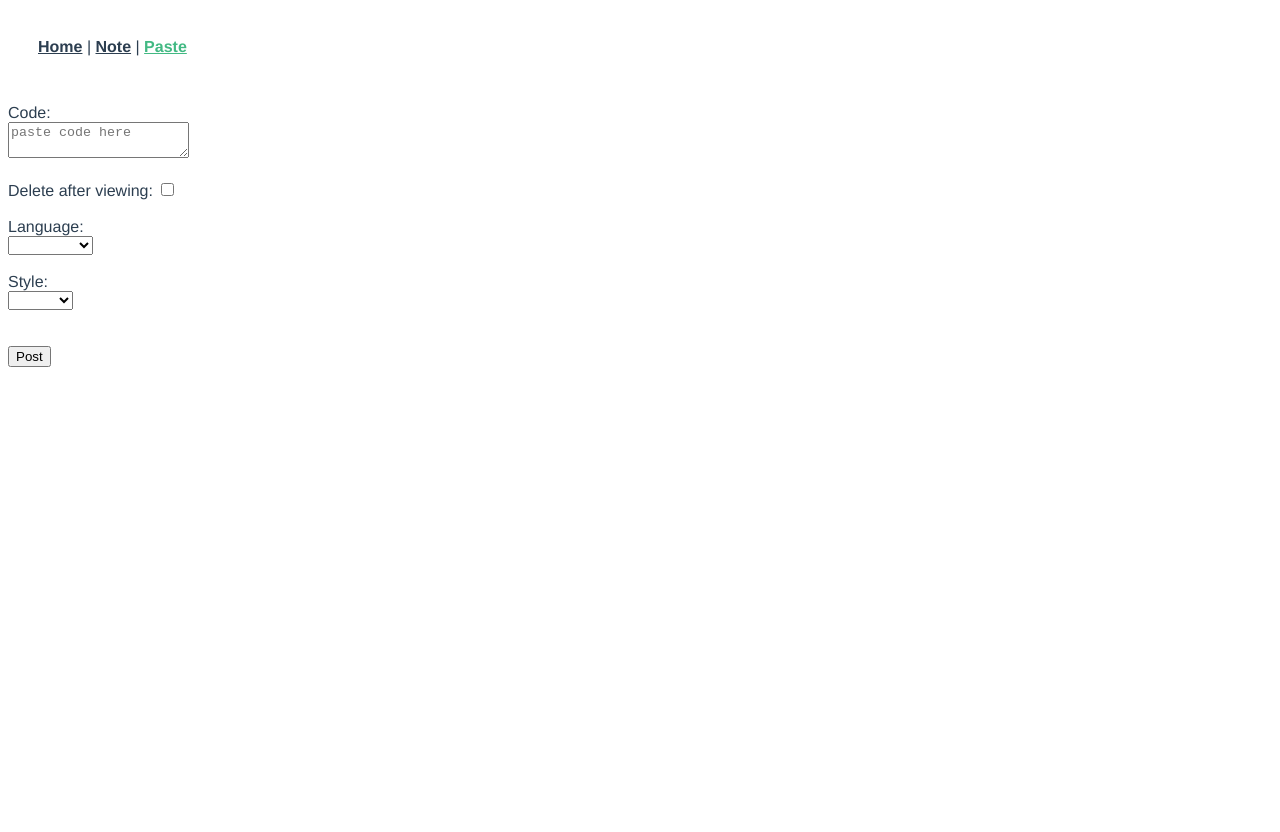
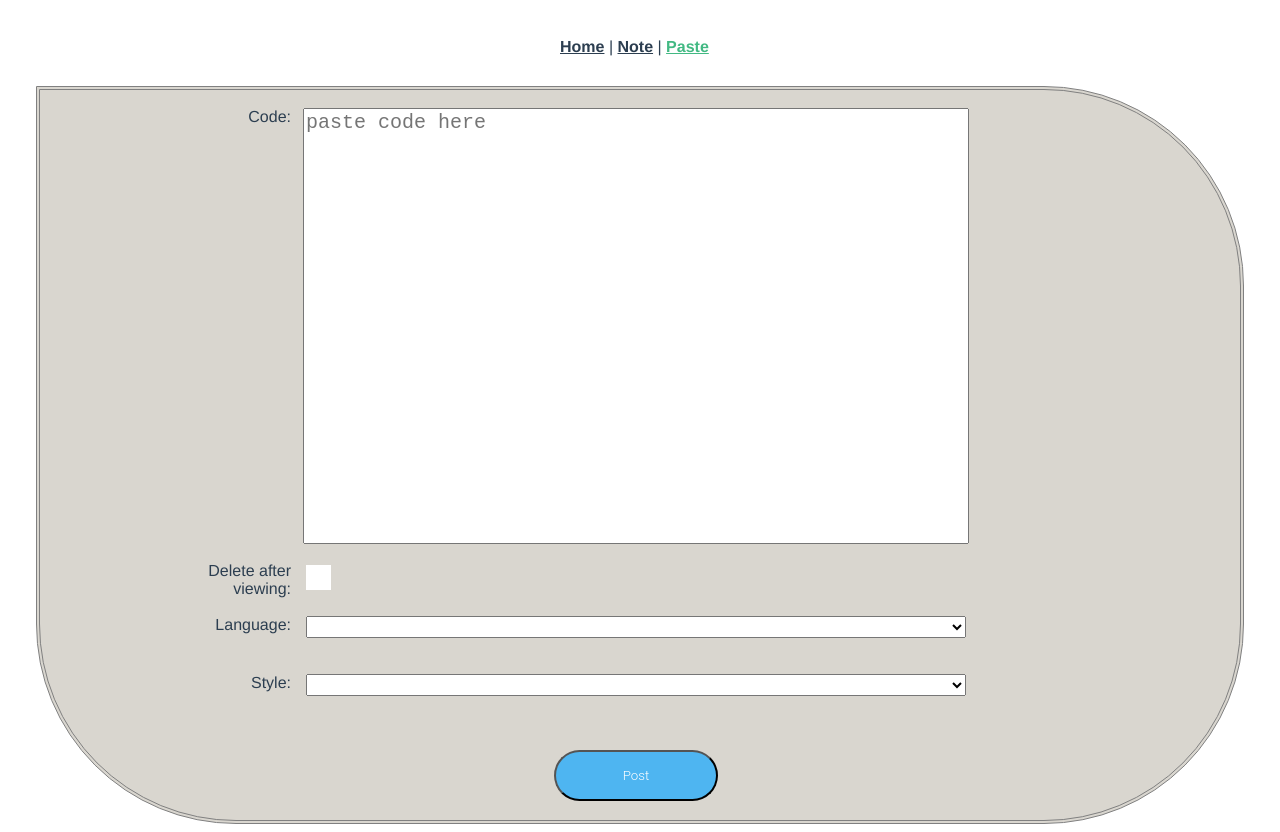
Before and after one commit to Oliventer/Amirbin, a Vue app in the folder frontend/: page /paste in a window 1280 px wide. Before the commit the page ends 800 px from the top, so only its background shows below. Built offline with nearby package versions, Linux system fonts and the light colour scheme.

Commit message:
Add styling for Paste component, rewrite notePost method to async/await syntaxis

```diff
--- a/frontend/src/App.vue
+++ b/frontend/src/App.vue
@@ -19,6 +19,8 @@
 
 #nav {
   padding: 30px;
+  max-width: 160px;
+  margin: auto;
 
   a {
     font-weight: bold;
--- a/frontend/src/views/Paste.vue
+++ b/frontend/src/views/Paste.vue
@@ -1,28 +1,29 @@
 <template>
-    <div>
+    <div class="content">
         <br>
-        <span>Code:</span>
+        <span class="span">Code:</span>
+        <textarea v-model="body.code" placeholder="paste code here" class="textarea"></textarea>
         <br>
-        <textarea v-model="body.code" placeholder="paste code here"></textarea>
+        <span class="span">Delete after viewing:  </span>
+        <br>
+        <label class="container">
+            <input type="checkbox" id="checkbox" v-model="body.delete_after_viewing">
+            <span class="checkmark"></span>
+        </label>
         <br><br>
-        <span>Delete after viewing:  </span>
-        <input type="checkbox" id="checkbox" v-model="body.delete_after_viewing">
-        <br><br>
-        <span>Language:</span>
-        <br>
-        <select v-model="body.language">
+        <span class="span">Language:</span>
+        <select v-model="body.language" class="select">
             <option :value="python">Python</option>
             <option :value="js">JavaScript</option>
         </select>
         <br><br>
-        <span>Style:</span>
-        <br>
-        <select v-model="body.style">
+        <span class="span">Style:</span>
+        <select v-model="body.style" class="select">
             <option>friendly</option>
             <option>native</option>
         </select>
         <br><br><br>
-        <button v-on:click="notePost()">Post</button>
+        <button v-on:click="notePost()" class="button">Post</button>
     </div>
 </template>
 
@@ -41,11 +42,130 @@ export default {
         }
     },
     methods: {
-    notePost() {
-        this.$store.dispatch('snippet/POST_SNIPPET', this.body).then(path => {
+    async notePost() {
+        let path = await this.$store.dispatch('snippet/POST_SNIPPET', this.body)
           this.$router.push({ name: 'Snippet', params:{ pk: path } })
-        })
     },
     },
 }
 </script>
+
+<style lang="less">
+    .content {
+        max-width: 1200px;
+        margin: auto;
+        border: 4px double gray;
+        border-bottom-left-radius: 200px;
+        border-bottom-right-radius: 200px;
+        border-top-right-radius: 200px;
+        background: #D9D6CF;
+        height: 730px;
+    }
+    .textarea {
+        resize: none;
+        width: 660px !important;
+        height: 430px !important;
+        display: block;
+        font-size:20px;
+        margin-left: 263px;
+        margin-right: auto;
+    }
+    .select {
+        display: block;
+        margin-left: 266px;
+        width: 660px;
+        height: 22px;
+
+    }
+    .span {
+        display: block;
+        padding-left: 166px;
+        width: 85px;
+        height: 25px;
+        text-align: right;
+        position: absolute;
+    }
+    .button{
+        display:inline-block;
+        padding:1.2em 5.0em;
+        margin-left: 514px;
+        border-radius:2em;
+        box-sizing: border-box;
+        text-decoration:none;
+        font-family:'Roboto',sans-serif;
+        font-weight:300;
+        color:#FFFFFF;
+        background-color:#4eb5f1;
+        text-align:center;
+        transition: all 0.2s;
+    }
+    .button:hover {
+        background-color:#4095c6;
+    }
+    @media all and (max-width: 30em){
+        .button {
+            display: block;
+            margin: 0.2em auto;
+        }
+    }
+
+    .container {
+        display: block;
+        position: relative;
+        margin-left: 266px;
+        cursor: pointer;
+        font-size: 22px;
+        -webkit-user-select: none;
+        -moz-user-select: none;
+        -ms-user-select: none;
+        user-select: none;
+    }
+
+    .container input {
+        position: absolute;
+        opacity: 0;
+        cursor: pointer;
+        height: 0;
+        width: 0;
+    }
+
+    .checkmark {
+        position: absolute;
+        top: -15px;
+        left: 0;
+        height: 25px;
+        width: 25px;
+        background-color: white;
+    }
+
+    .container:hover input ~ .checkmark {
+        background-color: rgb(175, 174, 174);
+    }
+
+    .container input:checked ~ .checkmark {
+        background-color: #2196F3;
+    }
+
+    .checkmark:after {
+        content: "";
+        position: absolute;
+        display: none;
+    }
+
+    .container input:checked ~ .checkmark:after {
+        display: block;
+    }
+
+    .container .checkmark:after {
+        left: 9px;
+        top: 5px;
+        width: 5px;
+        height: 10px;
+        border: solid white;
+        border-width: 0 3px 3px 0;
+        -webkit-transform: rotate(45deg);
+        -ms-transform: rotate(45deg);
+        transform: rotate(45deg);
+    }
+
+</style>
```
